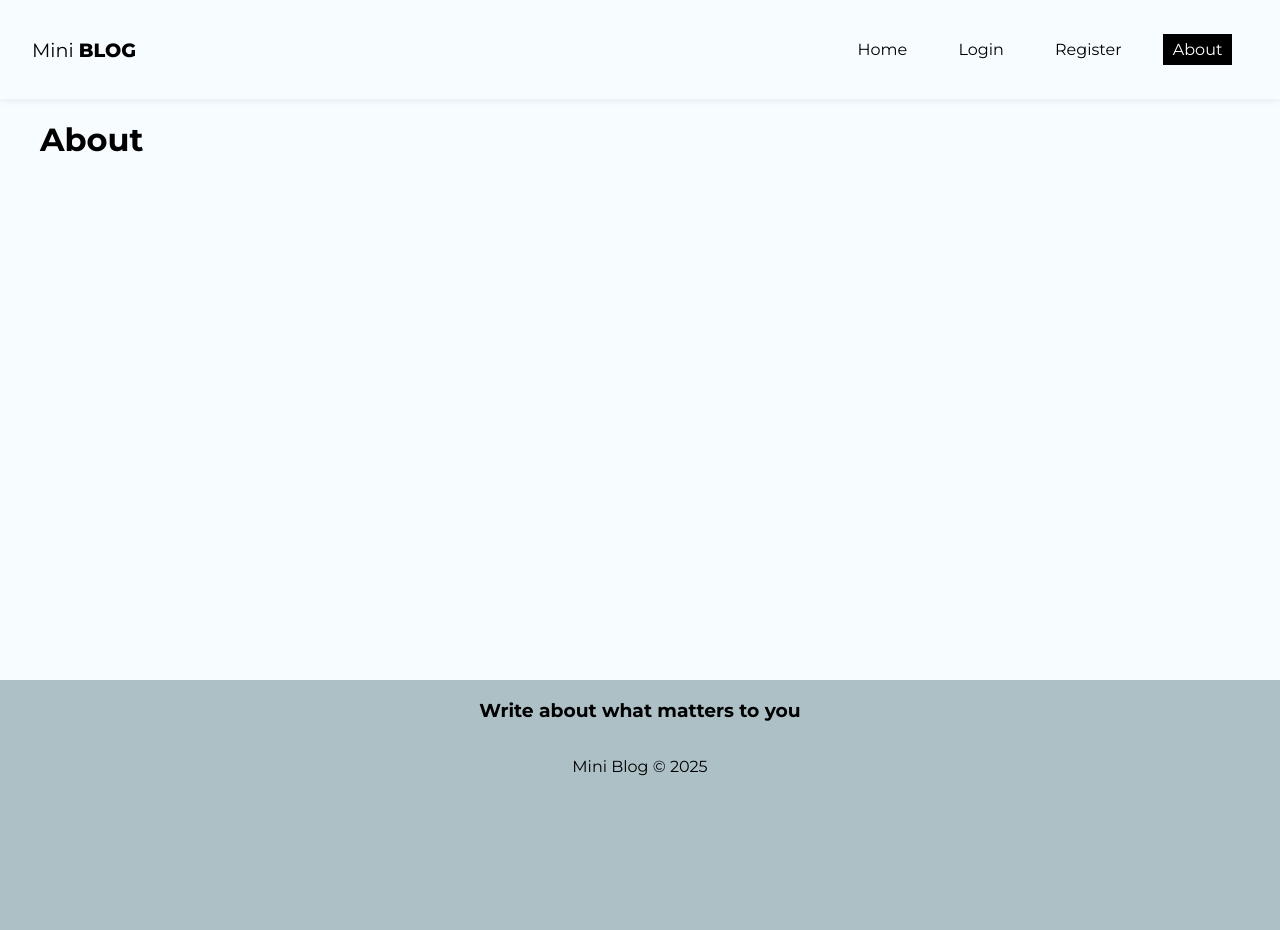
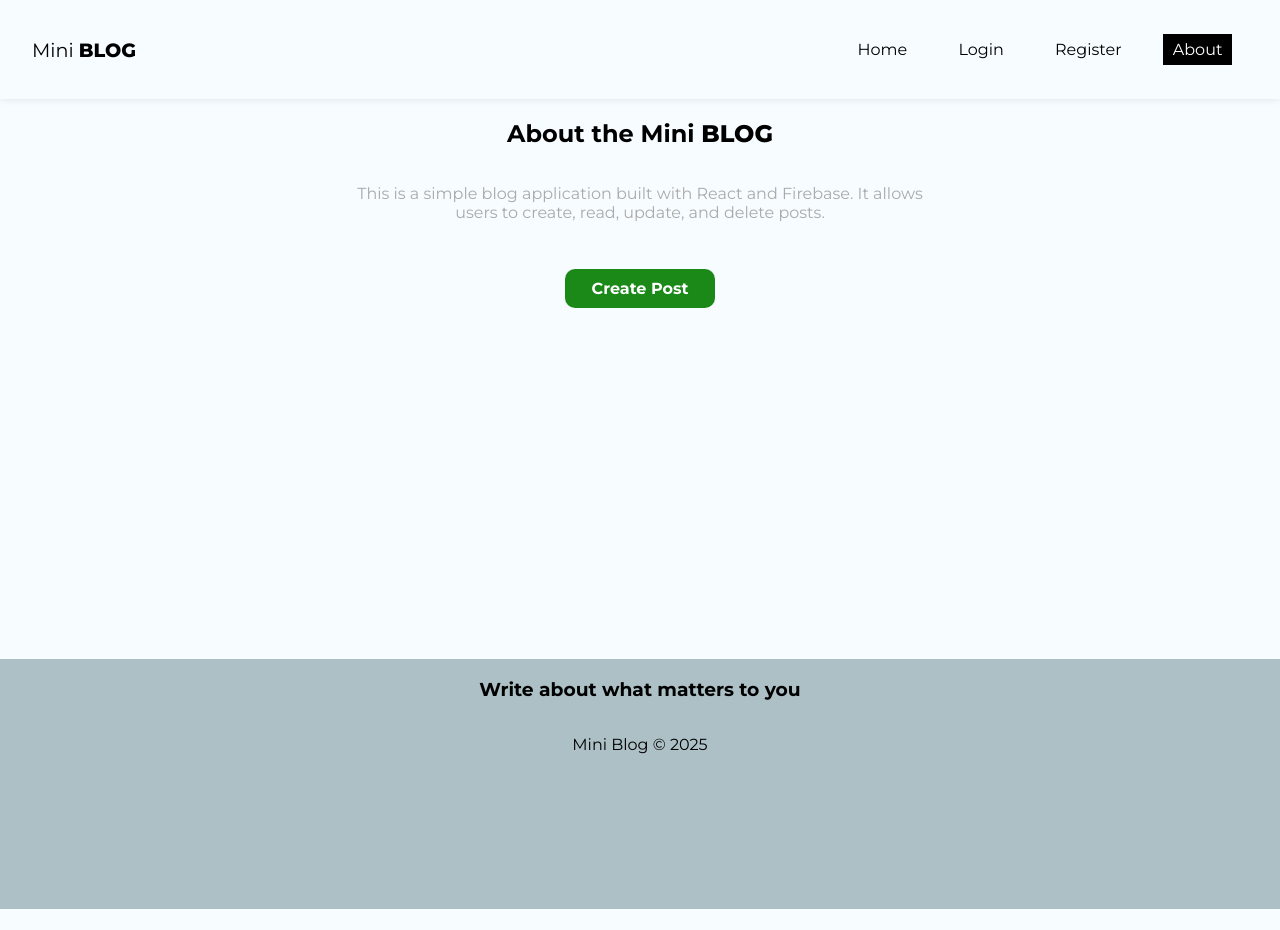
Before and after one commit to lucasldemello/react-zero-to-mastery-course, a React (Vite) app in the folder projects/miniblog/: page /about in a window 1280 px wide. After the commit the page ends 909 px from the top, so only its background shows below. Built offline with nearby package versions, Linux system fonts and the light colour scheme; no server answers.

Commit message:
feat: Blocking pages which need auth

```diff
--- a/projects/miniblog/src/App.jsx
+++ b/projects/miniblog/src/App.jsx
@@ -52,10 +52,22 @@ function App() {
             <Routes>
               <Route path="/" element={<Home />} />
               <Route path="/about" element={<About />} />
-              <Route path="/login" element={<Login />} />
-              <Route path="/register" element={<Register />} />
-              <Route path="/posts/create" element={<CreatePost />} />
-              <Route path="/dashboard" element={<Dashboard />} />
+              <Route
+                path="/login"
+                element={!user ? <Login /> : <Navigate to="/" />}
+              />
+              <Route
+                path="/register"
+                element={!user ? <Register /> : <Navigate to="/" />}
+              />
+              <Route
+                path="/posts/create"
+                element={user ? <CreatePost /> : <Navigate to="/login" />}
+              />
+              <Route
+                path="/dashboard"
+                element={user ? <Dashboard /> : <Navigate to="/login" />}
+              />
             </Routes>
           </div>
           <Footer />
--- a/projects/miniblog/src/pages/About/About.jsx
+++ b/projects/miniblog/src/pages/About/About.jsx
@@ -1,10 +1,20 @@
 // CSS
+import { Link } from "react-router-dom";
 import styles from "./About.module.css";
 
 const About = () => {
   return (
-    <div>
-      <h1>About</h1>
+    <div className={styles.about}>
+      <h2>
+        About the Mini <span>Blog</span>
+      </h2>
+      <p>
+        This is a simple blog application built with React and Firebase. It
+        allows users to create, read, update, and delete posts.
+      </p>
+      <Link to="/posts/create" className="btn">
+        Create Post
+      </Link>
     </div>
   );
 };
--- a/projects/miniblog/src/pages/About/About.module.css
+++ b/projects/miniblog/src/pages/About/About.module.css
@@ -0,0 +1,23 @@
+.about {
+  text-align: center;
+  display: flex;
+  flex-direction: column;
+  align-items: center;
+}
+
+.about h2 span {
+  font-weight: 900;
+  text-transform: uppercase;
+}
+
+.about p {
+  color: #aaa;
+  max-width: 600px;
+  margin-bottom: 2em;
+}
+
+.about a {
+  display: block;
+  margin-top: 15px;
+  padding: 10px 15px;
+}
```
